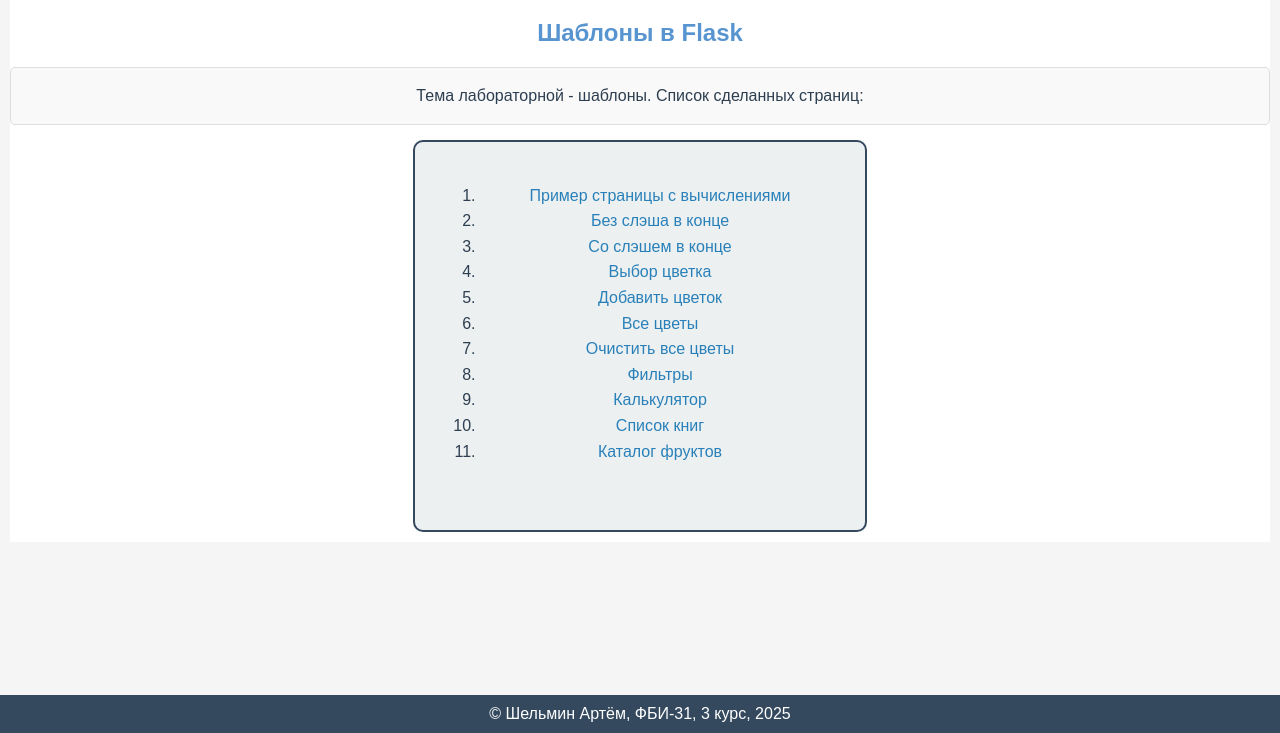
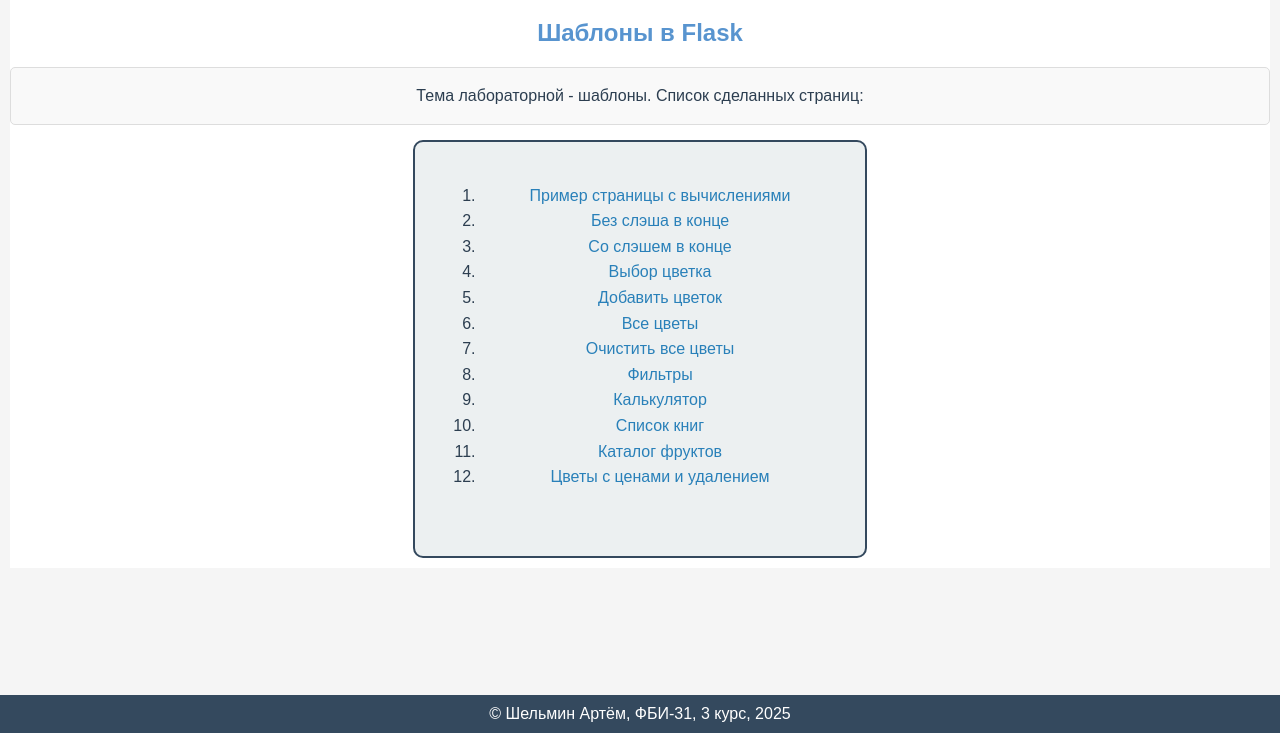
Before and after one commit to ArtematGame/WebCursTree, a Flask app: page /lab2/ in a window 1280 px wide. Shown: the part 67-800 px from the top of the page. Run offline with Flask 3, Linux system fonts and the light colour scheme.

Commit message:
добавление и удаление цветов

```diff
--- a/templates/lab2.html
+++ b/templates/lab2.html
@@ -19,6 +19,7 @@
             <li><a href="/lab2/calc/">Калькулятор</a></li>
             <li><a href="/lab2/books">Список книг</a></li>
             <li><a href="/lab2/fruits">Каталог фруктов</a></li>
+            <li><a href="/lab2/flowers_advanced/">Цветы с ценами и удалением</a></li>
         </ol>
     </div>
 {% endblock %}
```
